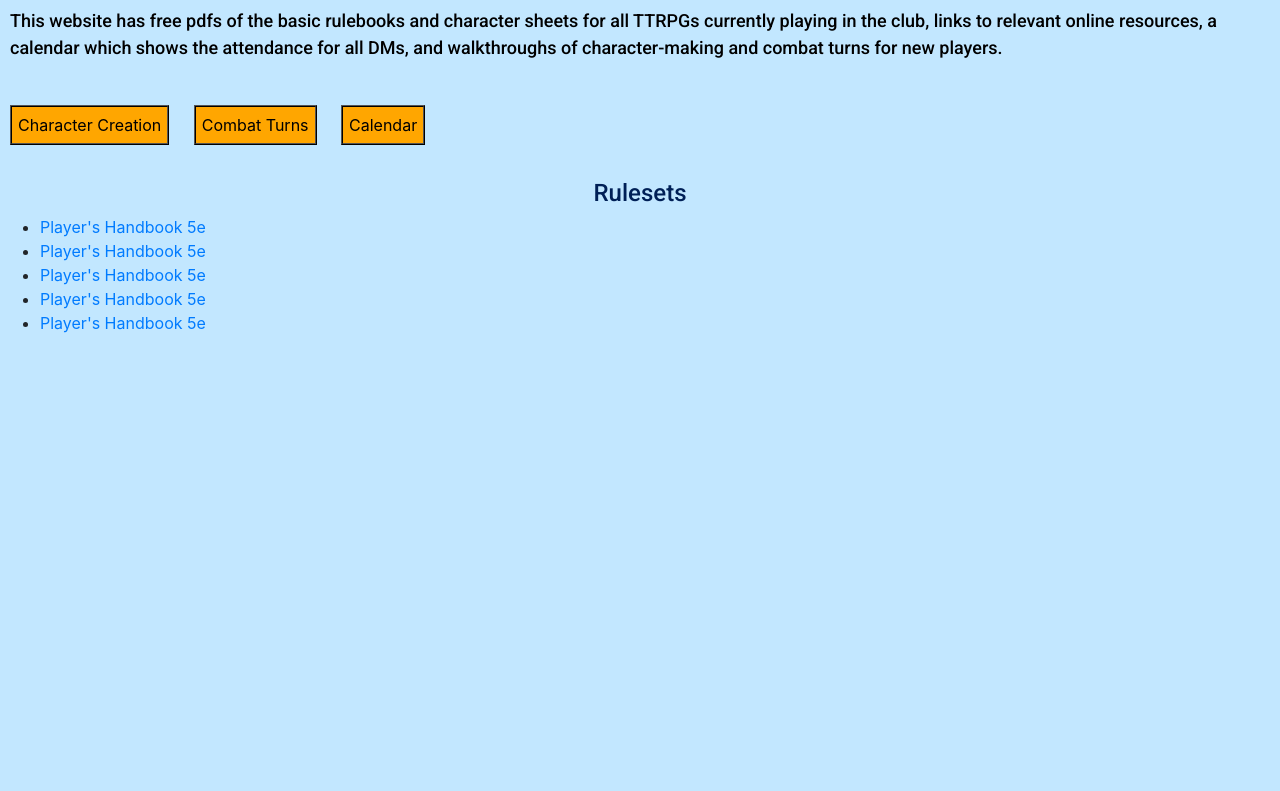
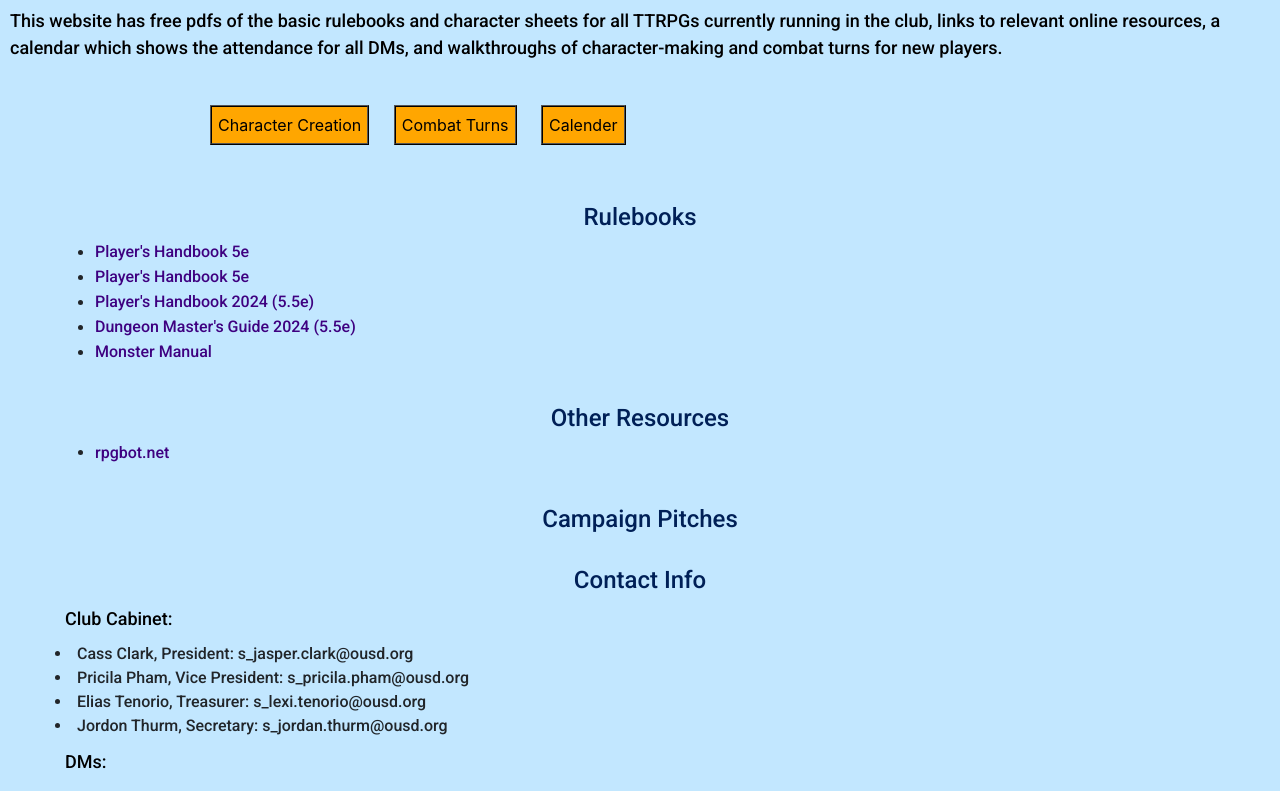
Before and after one commit to WC726/TTRPG-Club-Website, a plain HTML site: page index.html in a window 1280 px wide. Shown: the part 61-852 px from the top of the page. Before the commit the page ends 800 px from the top, so only its background shows below. Drawn offline with nearby package versions, Linux system fonts and the light colour scheme.

Commit message:
website edit 1

```diff
--- a/index.html
+++ b/index.html
@@ -18,19 +18,49 @@
 </head>
 <body>
     <h1 class="montserrat-heading">TTRPG Club Website</h1>
-    <p class="roboto-text">This website has free pdfs of the basic rulebooks and character sheets for all TTRPGs currently playing in the club, links to relevant online resources, a calendar which shows the attendance for all DMs, and walkthroughs of character-making and combat turns for new players.</p>
+    <p class="roboto-text">This website has free pdfs of the basic rulebooks and character sheets for all TTRPGs currently running in the club, links to relevant online resources, a calendar which shows the attendance for all DMs, and walkthroughs of character-making and combat turns for new players.</p>
     <br>
-    <a href="character_creation.html"><input type="button" value="Character Creation"></a> <a href="action_economy.html"><input type="button" value="Combat Turns"></a> <a href="calendar.html"><input type="button" value="Calendar"></a>
+    <div style="margin-left: 200px;">
+    <a href="character_creation.html"><input type="button" value="Character Creation"></a> <a href="action_economy.html"><input type="button" value="Combat Turns"></a> <a href="calendar.html"><input type="button" value="Calender"></a>
+    </div>
     <br>
     <br>
-    <h3 class="roboto-text">Rulesets</h3>
-    <ul>
-        <li><a href="Player's Handbook.pdf">Player's Handbook 5e</a></li>
-        <li><a href="Player's Handbook.pdf">Player's Handbook 5e</a></li>
-        <li><a href="Player's Handbook.pdf">Player's Handbook 5e</a></li>
-        <li><a href="Player's Handbook.pdf">Player's Handbook 5e</a></li>
-        <li><a href="Player's Handbook.pdf">Player's Handbook 5e</a></li>
-    </ul>
+    <h3 class="roboto-text">Rulebooks</h3>
+    <div style="padding-left:55px;">
+        <ul>
+            <li><a href="Player's Handbook.pdf" class="roboto-text">Player's Handbook 5e</a></li>
+            <li><a href="Player's Handbook.pdf" class="roboto-text">Player's Handbook 5e</a></li>
+            <li><a href="PlayersHandbook2024.pdf" class="roboto-text">Player's Handbook 2024 (5.5e)</a></li>
+            <li><a href="Dungeons & Dragons 2024 Dungeon Master's Guide -- Dungeons & Dragons 2024 Dungeon Master's Guide -- cc378ee7430db3ef21ec1644ea945854 -- Anna’s Archive.pdf" class="roboto-text">Dungeon Master's Guide 2024 (5.5e)</a></li>
+            <li><a href="Monster Manual.pdf" class="roboto-text">Monster Manual</a></li>
+        </ul>
+    </div>
+    <br>
+    <h3 class="roboto-text">Other Resources</h3>
+    <div style="padding-left:55px;">
+        <ul>
+            <li class="roboto-text"><a href="https://rpgbot.net/">rpgbot.net</a></li>
+        </ul>
+    </div>
+    <br>
+    <h3 class="roboto-text">Campaign Pitches</h3>
+    <br>
+    <h3 class="roboto-text">Contact Info</h3>
+    <div style="padding-left:55px;">
+        <p class="roboto-text">Club Cabinet:</p>
+        <u1>
+            <li class="roboto-text">Cass Clark, President: s_jasper.clark@ousd.org</li>
+            <li class="roboto-text">Pricila Pham, Vice President: s_pricila.pham@ousd.org</li>
+            <li class="roboto-text">Elias Tenorio, Treasurer: s_lexi.tenorio@ousd.org</li>
+            <li class="roboto-text">Jordon Thurm, Secretary: s_jordan.thurm@ousd.org</li>
+        </u1>
+    </div>
+    <div style="padding-left: 55px;">
+        <p class="roboto-text">DMs:</p>
+        <ul>
+
+        </ul>
+    </div>
     <script type="module" src="https://cdn.jsdelivr.net/npm/bootstrap@6.0.0-alpha.1/dist/js/bootstrap.bundle.min.js" integrity="sha384-1a/pXj49ZQ1aHEmrJ+gMw1otqoVsYwlEnlD8mIfY2TV03r20Y0CN7uqx1tQogjPL" crossorigin="anonymous"></script>
 </body>
 </html>
--- a/stylesheet.css
+++ b/stylesheet.css
@@ -42,3 +42,8 @@ h1{
   color:#310054;
   font-size: xxx-large;
 }
+
+a{
+  color: #3e0080;
+
+}
```
Also changed, not shown: action_economy.html (+2 -2 lines), calendar.js (added).
